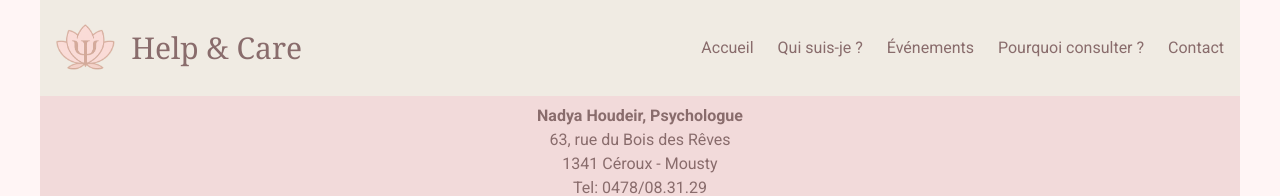
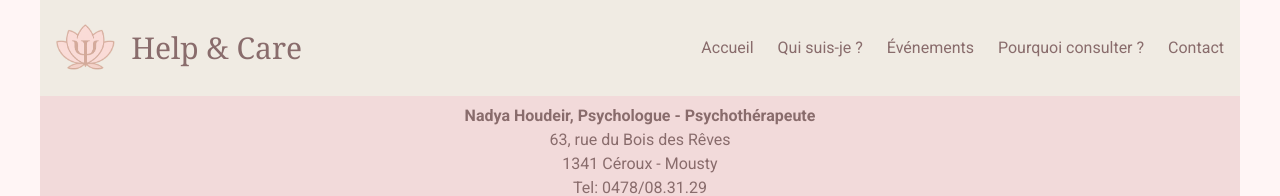
Before and after one commit to CharlesMalec/nadyapsychologue, a React (Create React App) app: page /contact in a window 1280 px wide. Shown: the top 196 px of the page. Built offline with nearby package versions, Linux system fonts and the light colour scheme.

Commit message:
psychothérapeute

```diff
--- a/src/components/Contact.js
+++ b/src/components/Contact.js
@@ -9,7 +9,7 @@ function Contact() {
           <div className="w-full md:w-1/2 space-y-4">
             <h3 className="text-xl font-semibold">Coordonnées</h3>
             <p>
-              Nadya Houdeir, Psychologue<br />
+              Nadya Houdeir, Psychologue - Psychothérapeute<br />
               63, rue du Bois des Rêves<br />
               1341 Céroux - Mousry<br />
               Tel: 0478/08.31.29<br />
--- a/src/components/TopBanner.js
+++ b/src/components/TopBanner.js
@@ -3,7 +3,7 @@ import React from 'react';
 function TopBanner() {
   return (
     <div className="bg-[var(--accent-color)] text-[var(--text-color)] py-2 text-center">
-      <p><strong>Nadya Houdeir, Psychologue</strong><br />63, rue du Bois des Rêves<br />1341 Céroux - Mousty<br />Tel: 0478/08.31.29</p>
+      <p><strong>Nadya Houdeir, Psychologue - Psychothérapeute</strong><br />63, rue du Bois des Rêves<br />1341 Céroux - Mousty<br />Tel: 0478/08.31.29</p>
     </div>
   );
 }
```
